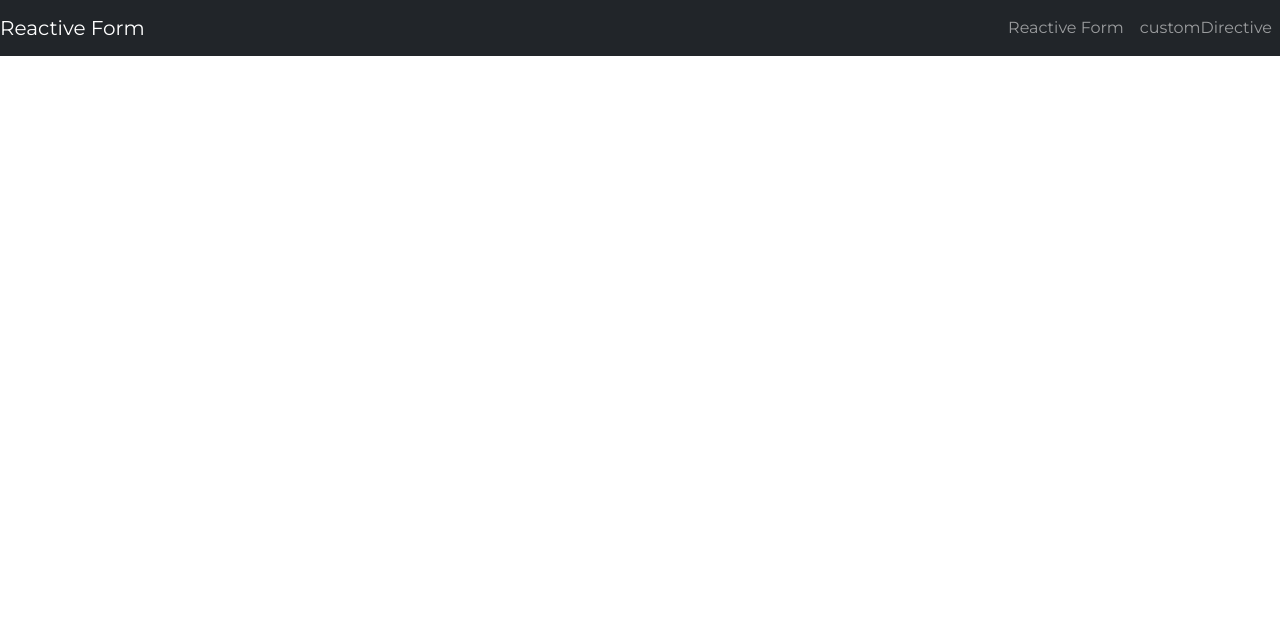
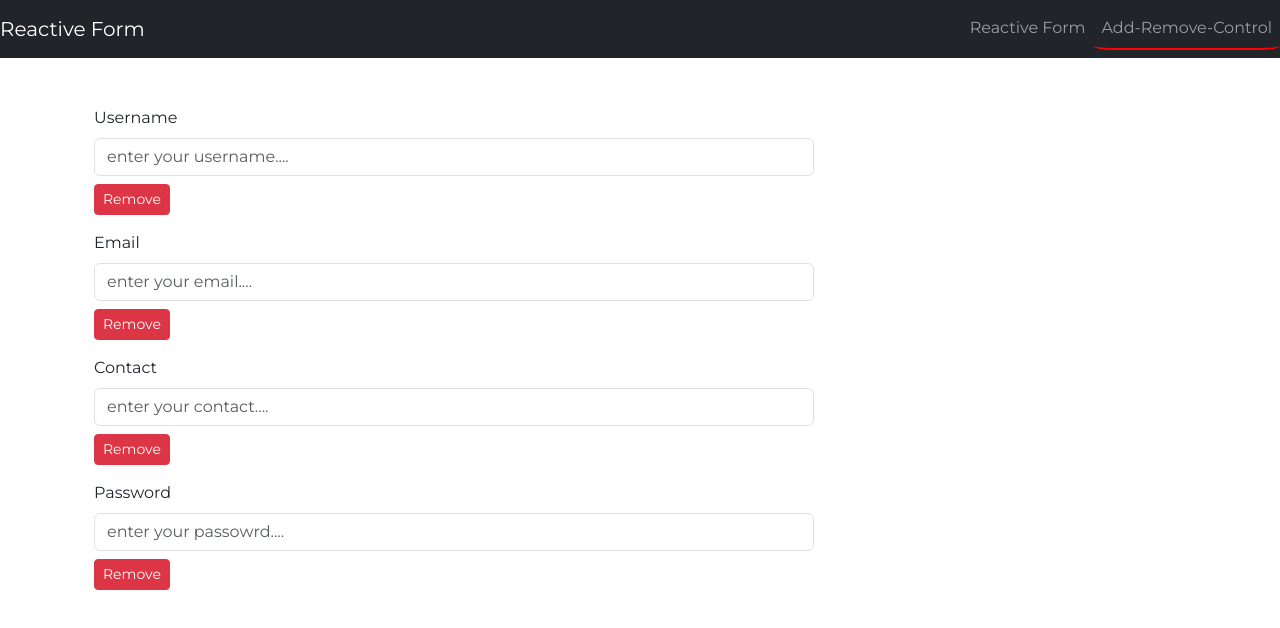
Before and after one commit to abhikaleangulardev-gif/Basic_Reactive_Form_Angular_21, an Angular app: page /basic-add-remove-control-form in a window 1280 px wide. Before the commit this address led to /. Shown: the top 628 px of the page. Built offline with nearby package versions, Linux system fonts and the light colour scheme.

Commit message:
completed-add-remove-form-control

```diff
--- a/src/app/app.routes.ts
+++ b/src/app/app.routes.ts
@@ -6,5 +6,8 @@ export const routes: Routes = [
     },
     {
         path: 'basic-reactive-form', loadComponent: () => import('./component/reactive-form/reactive-form').then((c) => c.ReactiveForm)
+    },
+    {
+        path: 'basic-add-remove-control-form', loadComponent: () => import('./component/basic-add-control-remove-control/basic-add-control-remove-control').then((c) => c.BasicAddControlRemoveControl)
     }
 ];
--- /dev/null
+++ b/src/app/component/basic-add-control-remove-control/basic-add-control-remove-control.html
@@ -0,0 +1,47 @@
+<div class="container my-5">
+  <div class="row">
+    <div class="col-sm-12">
+
+      <form [formGroup]="myReactiveForm">
+
+        <div class="row">
+          @for (field of myAddFields(); track field) {
+
+          <div class="col-md-8 mb-3">
+
+            <label [for]="field" class="form-label text-capitalize">
+              {{ field }}
+            </label>
+
+            <input
+              type="text"
+              class="form-control"
+              [id]="field"
+              [placeholder]="myPlaceholderName()[field]"
+              [formControlName]="field"
+            />
+
+            <!-- ❗ Validation -->
+            <div class="text-danger mt-1" *ngIf="myReactiveForm.get(field)?.touched && myReactiveForm.get(field)?.invalid">
+              Field is required
+            </div>
+
+            <!-- ❌ Remove Button -->
+            <button
+              type="button"
+              class="btn btn-danger btn-sm mt-2"
+              (click)="onRemoveFormControl(field)"
+            >
+              Remove
+            </button>
+
+          </div>
+
+          }
+        </div>
+
+      </form>
+
+    </div>
+  </div>
+</div>
--- /dev/null
+++ b/src/app/component/basic-add-control-remove-control/basic-add-control-remove-control.ts
@@ -0,0 +1,64 @@
+import { CommonModule } from '@angular/common';
+import { Component, OnInit, signal, WritableSignal } from '@angular/core';
+import { FormBuilder, FormGroup, ReactiveFormsModule, Validators } from '@angular/forms';
+import { email } from '@angular/forms/signals';
+
+@Component({
+  selector: 'app-basic-add-control-remove-control',
+  imports: [CommonModule, ReactiveFormsModule],
+  templateUrl: './basic-add-control-remove-control.html',
+  styleUrl: './basic-add-control-remove-control.css',
+})
+export class BasicAddControlRemoveControl implements OnInit {
+  myReactiveForm!: FormGroup;
+
+  myNewFields: WritableSignal<string[]> = signal<string[]>(['email', 'contact', 'password']);
+
+
+  myAddFields: WritableSignal<string[]> = signal<string[]>(['username']);
+
+  myPlaceholderName: WritableSignal<any> = signal({
+    username: 'enter your username....',
+    email: 'enter your email....',
+    contact: 'enter your contact....',
+    password: 'enter your passowrd....',
+
+  })
+
+  constructor(private fb: FormBuilder) { }
+
+  ngOnInit(): void {
+    this.initialReactiveForm();
+
+    setTimeout(() => {
+      alert('alert field dynamic updated...')
+      this.onAddFormControl();
+    }, 4000)
+  }
+
+  initialReactiveForm() {
+    this.myReactiveForm = this.fb.group({
+      username: this.fb.control('', Validators.required),
+    })
+  }
+
+
+  // addcontrol method
+
+  onAddFormControl() {
+    //  1.iterate array
+    this.myNewFields().forEach((field: any) => {
+      this.myReactiveForm.addControl(field, this.fb.control('', Validators.required));
+
+      this.myAddFields.update((element) => [...element, field]);
+    })
+  }
+
+
+  onRemoveFormControl(fieldname:string){
+      this.myReactiveForm.removeControl(fieldname);
+
+      this.myAddFields.update((element: string[]) => element.filter((f) => f !== fieldname));
+  }
+
+}
--- a/src/app/header/header/header.html
+++ b/src/app/header/header/header.html
@@ -11,7 +11,7 @@
                 <a class="nav-link" routerLink="basic-reactive-form">Reactive Form</a>
             </li>
             <li class="nav-item" routerLinkActive="active">
-                <a class="nav-link" routerLink="customdirective">customDirective</a>
+                <a class="nav-link" routerLink="basic-add-remove-control-form">Add-Remove-Control</a>
             </li>
         </ul>
     </div>
```
Also changed, not shown: src/app/component/basic-add-control-remove-control/basic-add-control-remove-control.css (added).
